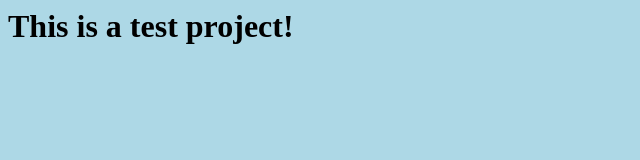
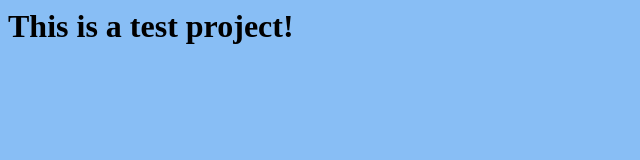
Before and after one commit to alexpioneers/pioprojects, a plain HTML site: page index.html in a window 1280 px wide. Shown: the whole page, without its empty margins (0-640 px from the left). Drawn offline with Linux system fonts and the light colour scheme.

Commit message:
Update test.css

```diff
--- a/test.css
+++ b/test.css
@@ -1,3 +1,3 @@
 body{
-  background-color: lightblue;
+  background-color: #88bef5;
 }
```
